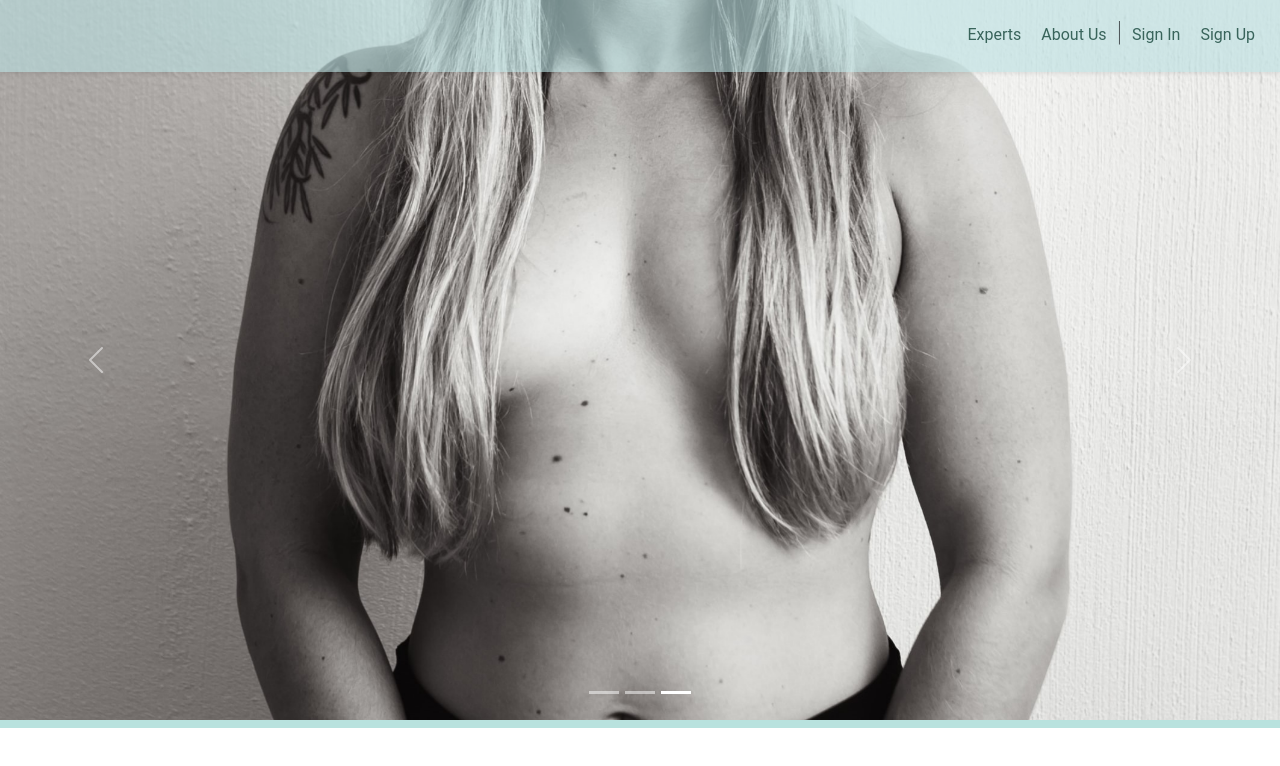
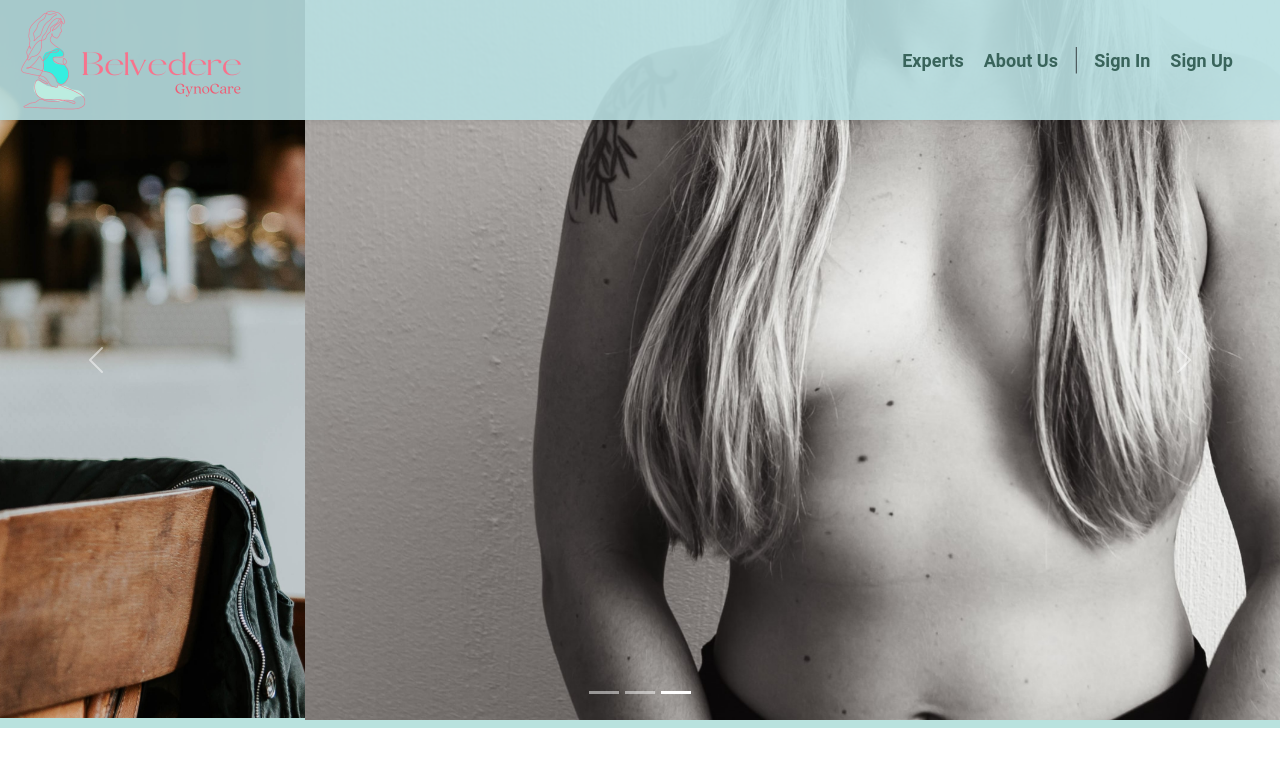
Before and after one commit to ligiatirado/clinic-react, a React (Create React App) app: page / in a window 1280 px wide. Shown: the top 766 px of the page. Built offline with nearby package versions, Linux system fonts and the light colour scheme.

Commit message:
definicao de logo

```diff
--- a/src/components/carousel/carousel.css
+++ b/src/components/carousel/carousel.css
@@ -1,3 +1,7 @@
 .carousel-img {
     max-height: 100vh;
 }
+
+.carousel-item {
+    transition: ease-out 1s;
+}
--- a/src/components/navbar/navbar.css
+++ b/src/components/navbar/navbar.css
@@ -1,5 +1,5 @@
 .container-navbar {
-    background-color: rgba(185, 223, 226, 60%) ;
+    background-color: rgba(185, 223, 226, 90%) ;
 
     position: absolute;
     width: 100%;
@@ -16,6 +16,8 @@
     color: #39645B;
     border-radius: 5px;
     margin: 0 2px;
+    font-weight: 600;
+    font-size: 18px;
 }
 
 .navbar {
@@ -29,16 +31,24 @@
 }
 
 .navbar-expand {
-    justify-content: right ;
+    justify-content: space-between;
 }
 
 .nav-link:hover {
     color: white;
     background-color: #39645B;
     border-radius: 5px;
-    box-shadow: 2px 2px 2px #EBE2D9 ;
+    box-shadow: 2px 2px 2px #bcece0 ;
 }
 
-h3 {
+h2 {
     font-weight: 100;
+    margin: 0 5px;
 }
+
+.logo-nav {
+    height: 100px;
+    width: 225px;
+    display: flex;
+    margin: 10px 10px 10px 20px;
+}
--- a/src/components/navbar/navbar.jsx
+++ b/src/components/navbar/navbar.jsx
@@ -2,15 +2,17 @@ import Container from "react-bootstrap/Container";
 import Nav from "react-bootstrap/Nav";
 import Navbar from "react-bootstrap/Navbar";
 import "./navbar.css";
+import logo from "../../assets/images/logo.png"
 
 function NavegationBar() {
   return (
     <Navbar className="shadow-sm container-navbar">
-      <Container fluid="false">
+      <img className="logo-nav" src={logo} alt="" />
+      <Container>
         <Nav className="ms-auto">
           <Nav.Link href="#experts">Experts</Nav.Link>
           <Nav.Link href="#about-us">About Us</Nav.Link>
-          <h3> | </h3>
+          <h2> | </h2>
           <Nav.Link href="#sign-in">Sign In</Nav.Link>
           <Nav.Link href="#sign-up">Sign Up</Nav.Link>
         </Nav>
```
Also changed, not shown: src/assets/images/logo.png (added).
